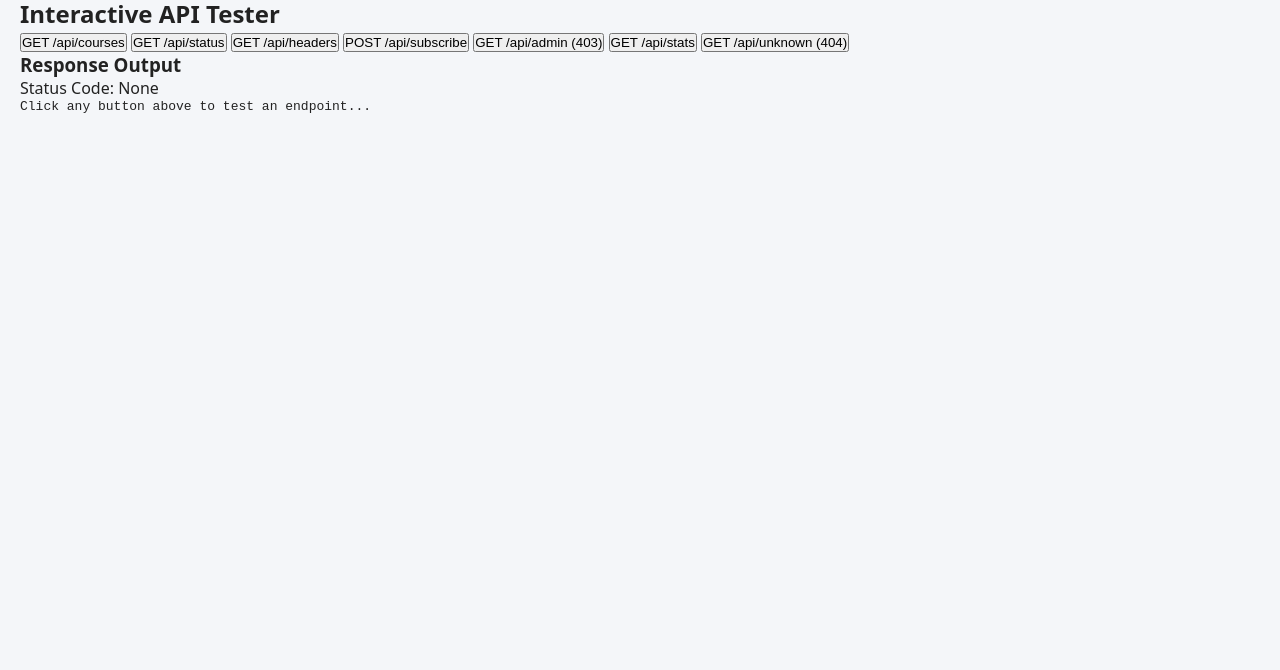
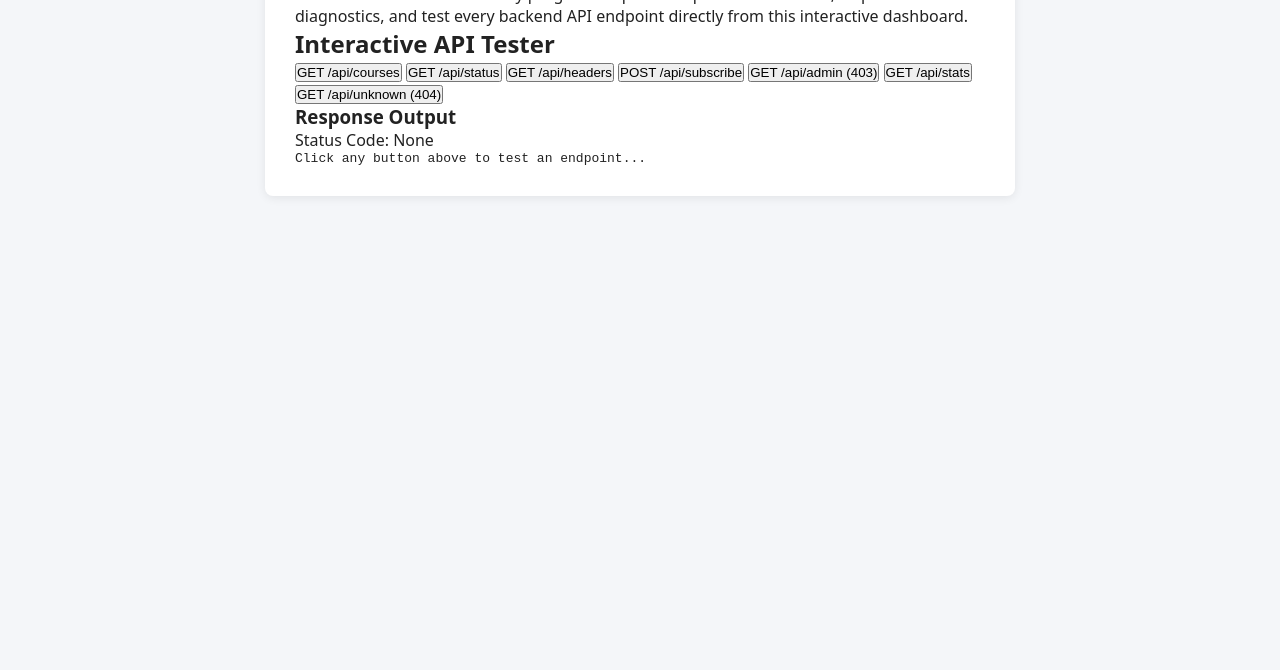
Before and after one commit to mohamedabdelmonem-v/web-lab8, a website: page public/index.html in a window 1280 px wide. Shown: the part 130-800 px from the top of the page. Drawn offline with Linux system fonts and the light colour scheme.

Commit message:
Styles the main dashboard card wrapper.Caps the card width at 750px so lines of text and controls stay compact on wide screens.Horizontally centers .container within the viewport.Gives the card a crisp white surface contrasting against the page background.Adds generous inner spacing around all content inside the card.Rounds the corners of the card by 8px.Applies a subtle drop shadow to lift the card slightly off the background.

```diff
--- a/public/styles.css
+++ b/public/styles.css
@@ -10,3 +10,12 @@ body {
   color: #222;
   padding: 40px 20px;
 }
+
+.container {
+  max-width: 750px;
+  margin: 0 auto;
+  background: #ffffff;
+  padding: 30px;
+  border-radius: 8px;
+  box-shadow: 0 2px 10px rgba(0, 0, 0, 0.08);
+}
```
